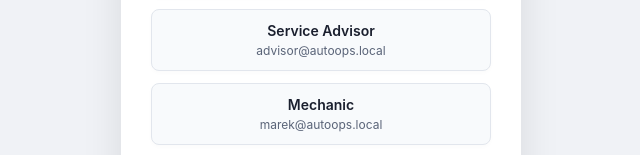
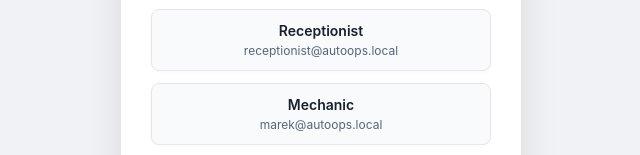
Before and after one commit to PSI-team-fiit-stuba-26/auto-ops, a website: page frontend/index.html in a window 1280 px wide. Shown: the part 403-558 px from the top of the page, 319-959 px from the left. Drawn offline with Linux system fonts and the light colour scheme.

Commit message:
feat: added receptionist

```diff
--- a/frontend/index.html
+++ b/frontend/index.html
@@ -247,8 +247,8 @@
             <span>admin@autoops.local</span>
           </button>
           <button class="btn-login-option" data-email="advisor@autoops.local">
-            Service Advisor
-            <span>advisor@autoops.local</span>
+            Receptionist
+            <span>receptionist@autoops.local</span>
           </button>
           <button class="btn-login-option" data-email="marek@autoops.local">
             Mechanic
```
